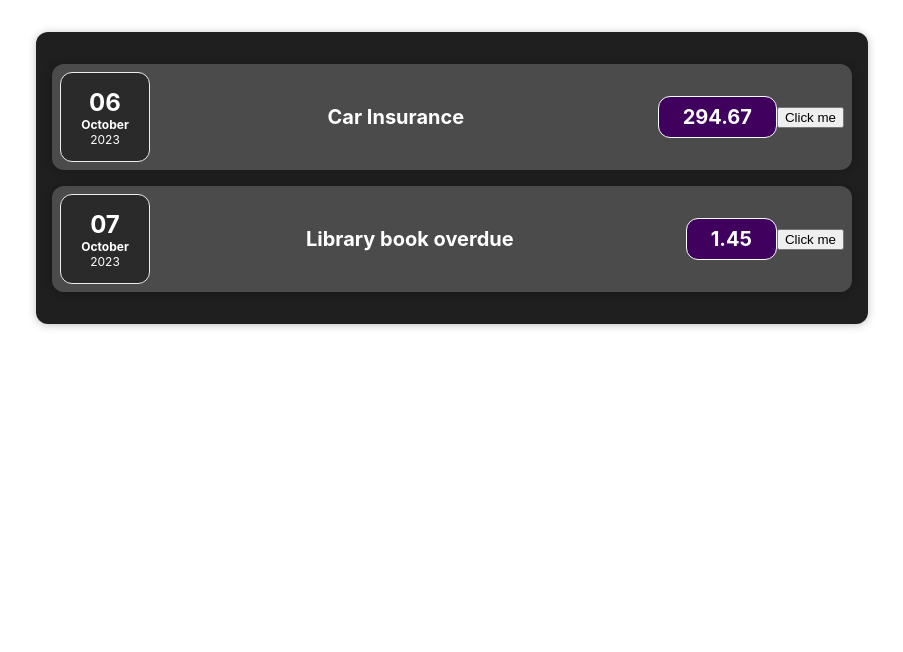
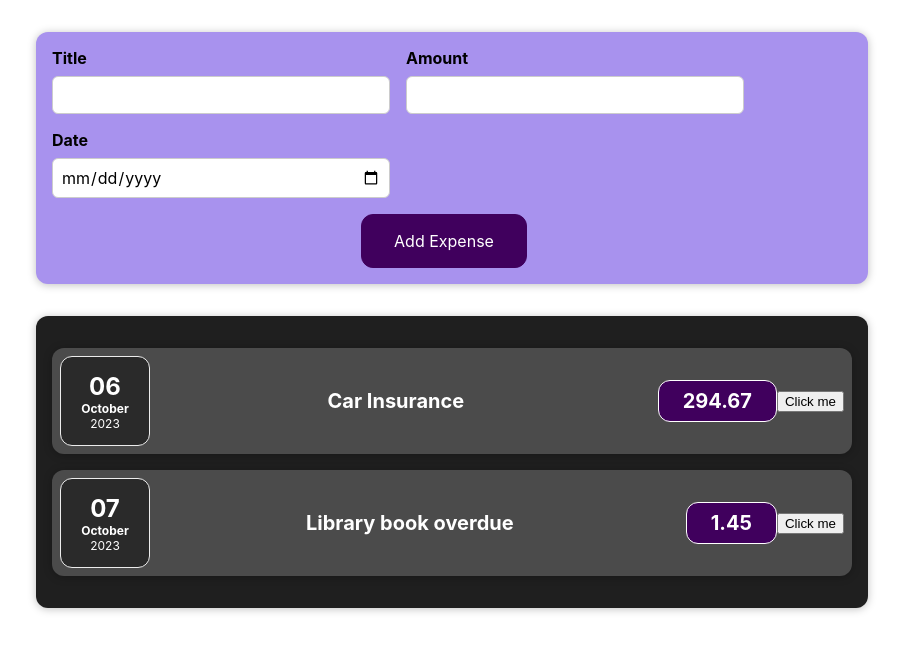
Before and after one commit to AaronAlev/react-expenses, a React (Create React App) app: page / in a window 1280 px wide. Shown: the top 652 px of the page, without its empty margins (188-1091 px from the left). Built offline with nearby package versions, Linux system fonts and the light colour scheme.

Commit message:
11. Vormitöötlus Reactis

```diff
--- a/src/App.js
+++ b/src/App.js
@@ -1,5 +1,6 @@
 import './App.css';
 import Expenses from './components/Expenses/Expenses';
+import NewExpense from './components/NewExpense/NewExpense';
 
 const App = () => {
   const expenses = [{
@@ -12,8 +13,15 @@
     title: 'Library book overdue',
     amount: 1.45
   }];
+
+  const addExpenseHandler = (expense) => {
+    console.log('In App.js');
+    console.log(expense);
+  };
+
   return (
     <div className='App'>
+      <NewExpense onAddExpense={addExpenseHandler}/>
       <Expenses
         expenses={expenses}
       />
--- /dev/null
+++ b/src/components/NewExpense/ExpenseForm.css
@@ -0,0 +1,26 @@
+.new-expense__controls {
+    display: flex;
+    flex-wrap: wrap;
+    gap: 1rem;
+    margin-bottom: 1rem;
+    text-align: left;
+}
+
+.new-expense__control label {
+    font-weight: bold;
+    margin-bottom: 0.5rem;
+    display: block;
+}
+
+.new-expense__control input {
+    font: inherit;
+    padding: 0.5rem;
+    border-radius: 6px;
+    border: 1px solid #ccc;
+    width: 20rem;
+    max-width: 100%;
+}
+
+.new-expense__actions {
+    text-align: right;
+}
--- /dev/null
+++ b/src/components/NewExpense/ExpenseForm.js
@@ -0,0 +1,61 @@
+import './ExpenseForm.css';
+import { useState } from 'react';
+
+const ExpenseForm = (props) => {
+    const [enteredTitle, setEnteredTitle] = useState('');
+    const [enteredAmount, setEnteredAmount] = useState('');
+    const [enteredDate, setEnteredDate] = useState('');
+
+    const titleChangeHandler = (event) => {
+        setEnteredTitle(event.target.value);
+    };
+    const amountChangeHandler = (event) => {
+        setEnteredAmount(event.target.value);
+    };
+    const dateChangeHandler = (event) => {
+        setEnteredDate(event.target.value);
+    };
+
+    const submitHandler = (event) => {
+        event.preventDefault();
+        const expenseData = {
+            title: enteredTitle,
+            amount: enteredAmount,
+            date: new Date(enteredDate)
+        };
+        props.onSaveExpenseData(expenseData);
+        setEnteredTitle('');
+        setEnteredAmount('');
+        setEnteredDate('');
+    };
+
+    return (
+        <form onSubmit={submitHandler}>
+            <div className='new-expense__controls'>
+                <div className='new-expense__control'>
+                    <label>Title</label>
+                    <input type='text'
+                    onChange={titleChangeHandler}
+                    value={enteredTitle}/>
+                </div>
+                <div className='new-expense__control'>
+                    <label>Amount</label>
+                    <input type='number' min='0.01' step='0.01'
+                    onChange={amountChangeHandler}
+                    value={enteredAmount}/>
+                </div>
+                <div className='new-expense__control'>
+                    <label>Date</label>
+                    <input type='date' min='2023-01-01' max='2025-01-31'
+                    onChange={dateChangeHandler}
+                    value={enteredDate}/>
+                </div>
+            </div>
+            <div className='.new-expense__actions'>
+                <button type='submit'>Add Expense</button>
+            </div>
+        </form>
+    )
+}
+
+export default ExpenseForm;
--- /dev/null
+++ b/src/components/NewExpense/NewExpense.css
@@ -0,0 +1,38 @@
+.new-expense {
+    background-color: #a892ee;
+    padding: 1rem;
+    margin: 2rem auto;
+    width: 50rem;
+    max-width: 95%;
+    border-radius: 12px;
+    text-align: center;
+    box-shadow: 0 1px 8px rgba(0, 0, 0, 0.25);
+}
+
+.new-expense button {
+    font: inherit;
+    cursor: pointer;
+    padding: 1rem 2rem;
+    border: 1px solid #40005d;
+    background-color: #40005d;
+    color: white;
+    border-radius: 12px;
+    margin-right: 1rem;
+}
+
+.new-expense button:hover,
+.new-expense button:active {
+    background-color: #510674;
+    border-color: #510674;
+}
+
+.new-expense button.alternative {
+    color: #220131;
+    border-color: transparent;
+    background-color: transparent;
+}
+
+.new-expense button.alternative:hover,
+.new-expense button.alternative:active {
+    background-color: #ddb3f8;
+}
--- /dev/null
+++ b/src/components/NewExpense/NewExpense.js
@@ -0,0 +1,19 @@
+import ExpenseForm from './ExpenseForm';
+import './NewExpense.css';
+
+const NewExpense = (props) => {
+    const saveExpenseDataHandler = (enteredExpenseData) => {
+        const expenseData = {
+            ...enteredExpenseData,
+            id: Math.random().toString()
+        };
+        props.onAddExpense(expenseData);
+    };
+    return (
+        <div className='new-expense'>
+            <ExpenseForm onSaveExpenseData={saveExpenseDataHandler}/>
+        </div>
+    )
+}
+
+export default NewExpense;
```
